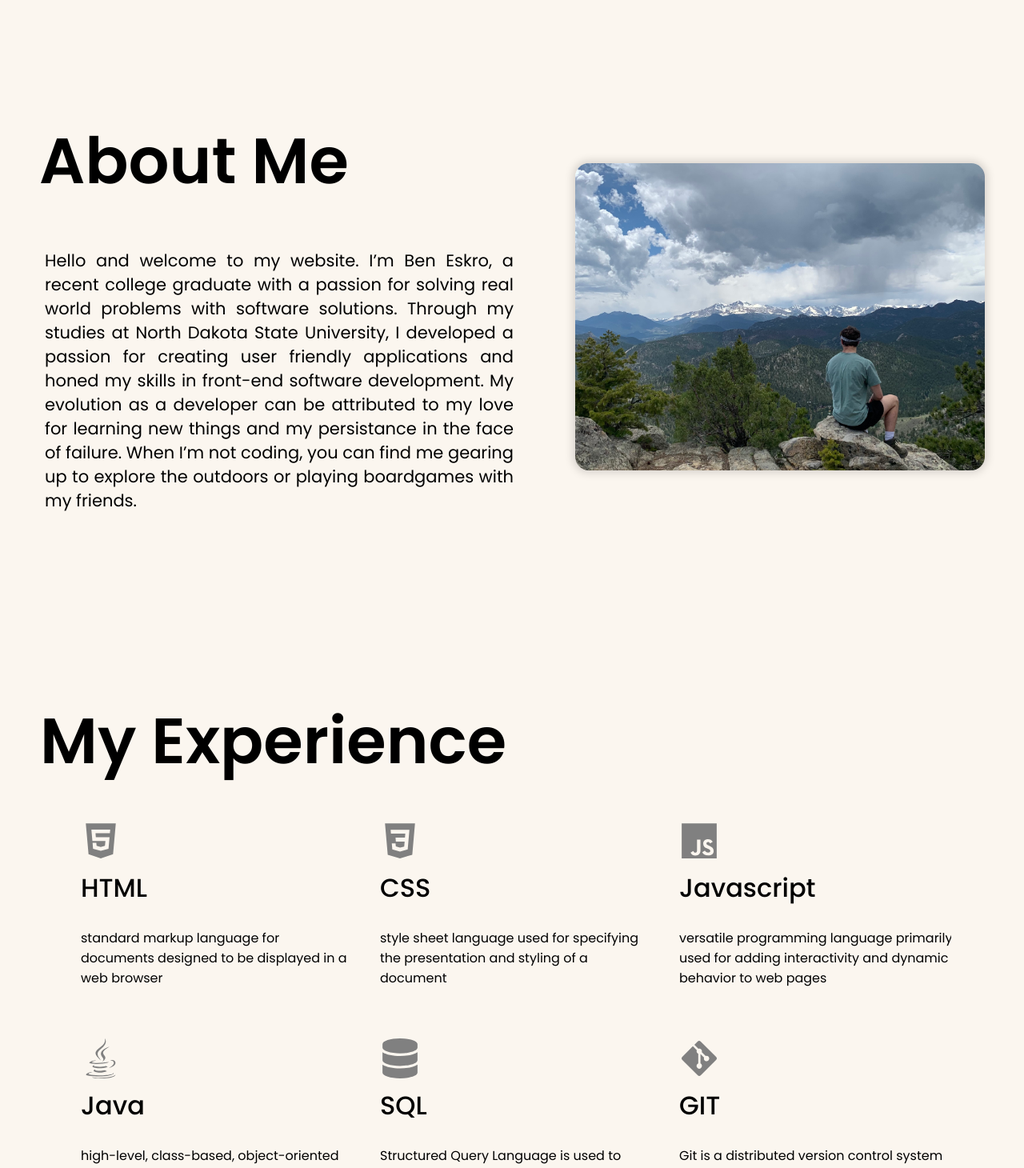
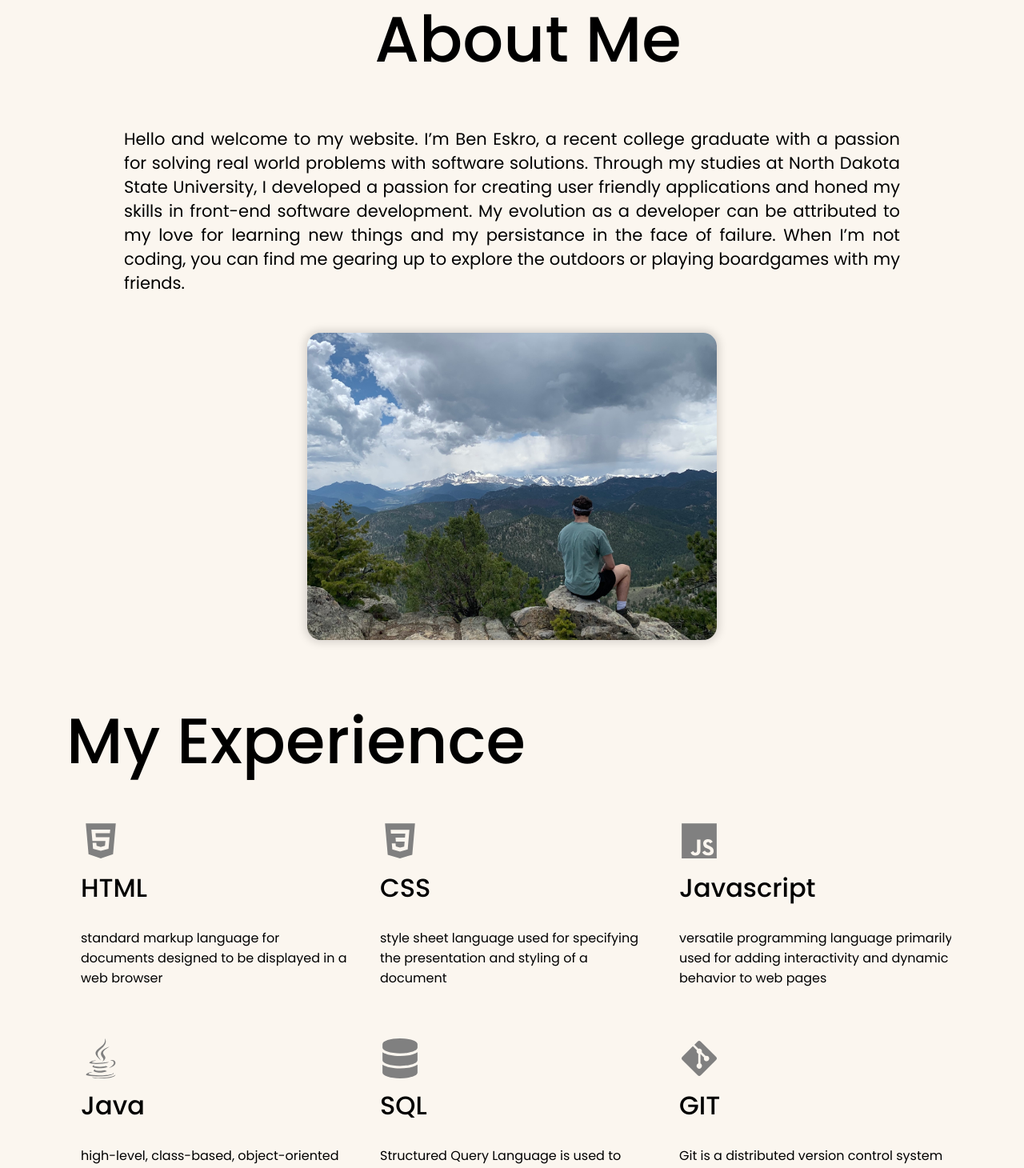
Before and after one commit to beskro2/AboutMeApp, a React (Create React App) app in the folder aboutme/: page / in a window 1280 px wide. Shown: the part 840-2300 px from the top of the page at 80% size. Built offline with nearby package versions, Linux system fonts and the light colour scheme.

Commit message:
styling for under 1300 px

```diff
--- a/aboutme/src/App.css
+++ b/aboutme/src/App.css
@@ -136,7 +136,7 @@ p {
     display: none;
   }
 }
-
+/* intro section */
 .intro-container {
   height: 80vh;
   display: flex;
@@ -335,21 +335,6 @@ p {
   margin-left: 50px;
 }
 
-@media (max-width: 1300px) {
-  .aboutme-container {
-    display: flex;
-    flex-direction: column;
-    align-items: center;
-    margin: 20px;
-  }
-
-  .organization {
-    display: flex;
-    align-items: center;
-    flex-wrap: wrap-reverse;
-  }
-}
-
 /*changes for intro section when wraps*/
 @media (max-width: 800px) {
   .intro-container {
@@ -425,3 +410,38 @@ p {
   display: flex;
   align-items: center;
 }
+
+@media (max-width: 1300px) {
+  .aboutme-container {
+    display: flex;
+    flex-direction: column;
+    align-items: center;
+    margin: 20px;
+  }
+  .bioOrganizer {
+    flex-direction: column;
+    align-items: center;
+  }
+
+  .biocard {
+    width: 80vw;
+    margin-right: 0;
+  }
+
+  .section_label2 {
+    width: 50vw;
+    text-align: center;
+    font-size: 5rem;
+    font-weight: 500;
+    margin-bottom: 30px;
+    margin-left: 50px;
+  }
+  .experience-container {
+    height: 130vh;
+  }
+
+  .projectContainer {
+    flex-direction: column;
+    align-items: flex-start;
+  }
+}
--- a/aboutme/src/ProjectCard.css
+++ b/aboutme/src/ProjectCard.css
@@ -6,8 +6,7 @@
   box-sizing: border-box;
   width: 350px;
   height: 400px;
-  background-color: white;
-  border: solid 1px black;
+  background-color: #fbf6ef;
   backdrop-filter: blur(6px);
   border-radius: 17px;
   margin: 10px;
@@ -55,7 +54,6 @@
   width: 100%;
   height: 120px;
   overflow: hidden;
-  border-bottom: solid 1px black;
 }
 
 .imagecontainer img {
```
